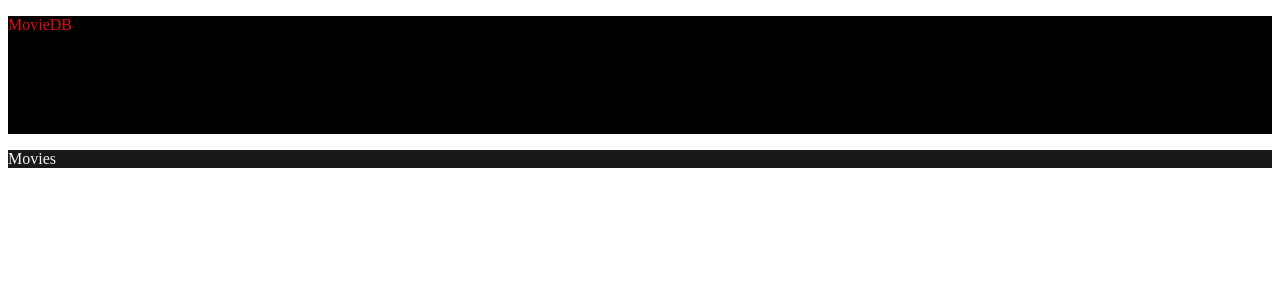
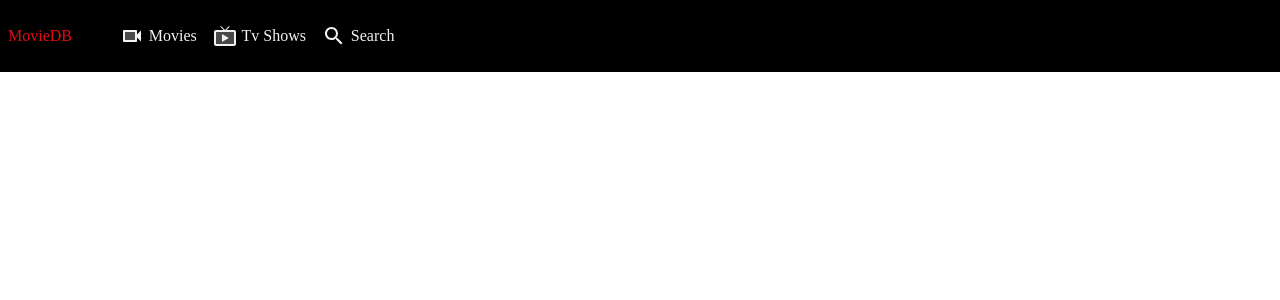
Before and after one commit to mbukeRepo/movie-db, a React (Create React App) app: page / in a window 1280 px wide. Shown: the top 300 px of the page. Built offline with nearby package versions, Linux system fonts and the light colour scheme.

Commit message:
configured my navigation

```diff
--- a/src/components/Navigation/Navigation.scss
+++ b/src/components/Navigation/Navigation.scss
@@ -1,10 +1,34 @@
 @use '../../utils/variables' as v;
 
 $logoColor: #e50914;
+@mixin flexRow {
+  display: flex;
+  flex-direction: row;
+  align-items: center;
+}
 
 .main-navigation {
   background: v.$navBackColor;
+  @include flexRow;
+  position: fixed;
+  top: 0;
+  left: 0;
+  width: 100%;
+
   &-logo {
     color: $logoColor;
+    margin-left: 0.5rem;
+  }
+  &-list {
+    @include flexRow;
+    list-style: none;
+    color: v.$textColor;
+  }
+  &__list-item {
+    @include flexRow();
+    padding: 0.5rem;
+    span {
+      margin-left: 0.3rem;
+    }
   }
 }
--- a/src/components/Navigation/Navigation.tsx
+++ b/src/components/Navigation/Navigation.tsx
@@ -1,17 +1,17 @@
 import React from 'react';
 import LiveTvTwoToneIcon from '@mui/icons-material/LiveTvTwoTone';
-import LocalMoviesTwoToneIcon from '@mui/icons-material/LocalMoviesTwoTone';
 import SearchTwoToneIcon from '@mui/icons-material/SearchTwoTone';
+import VideocamTwoToneIcon from '@mui/icons-material/VideocamTwoTone';
 import "./Navigation.scss";
 
 export default function Navigation() {
   return (
     <div className='main-navigation'>
         <p className='main-navigation-logo'>MovieDB</p>
-        <ul className="main-navigation__list">
-            <li className="main-navigation__list-item"> <LocalMoviesTwoToneIcon/> Movies</li>
-            <li className="main-navigation__list-item"> <LiveTvTwoToneIcon/> Tv Shows</li>
-            <li className="main-navigation__list-item"> <SearchTwoToneIcon/>Search</li>
+        <ul className="main-navigation-list">
+            <li className="main-navigation__list-item"> <VideocamTwoToneIcon/> <span> Movies</span> </li>
+            <li className="main-navigation__list-item"> <LiveTvTwoToneIcon/> <span> Tv Shows</span></li>
+            <li className="main-navigation__list-item"> <SearchTwoToneIcon/> <span> Search</span> </li>
         </ul>
     </div>
   )
```
